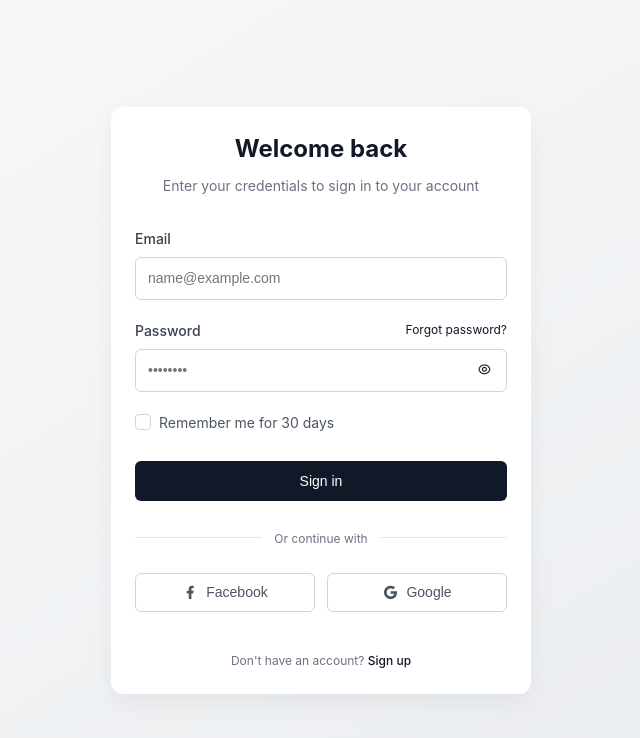
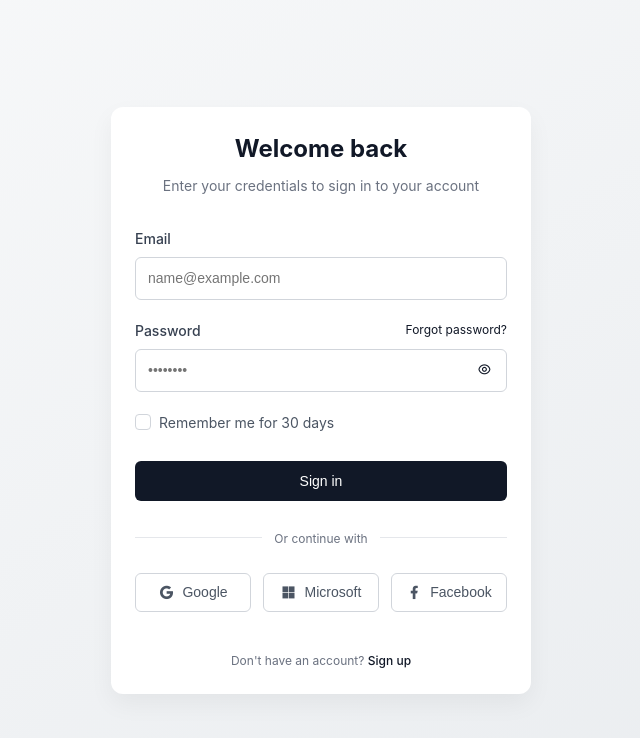
Before and after one commit to baijidhossain/login-page, a plain HTML site: page index.html in a window 1280 px wide. Shown: the whole page, without its empty margins (319-959 px from the left). Drawn offline with nearby package versions, Linux system fonts and the light colour scheme.

Commit message:
Microsoft icon add

```diff
--- a/index.html
+++ b/index.html
@@ -73,14 +73,22 @@
         </div>
 
         <div class="social-login">
+
+          <button class="social-button">
+            <i class="ri-google-fill"></i>
+            Google
+          </button>
+
+          <button class="social-button">
+            <i class="ri-microsoft-fill"></i>
+            Microsoft
+          </button>
+
           <button class="social-button">
             <i class="ri-facebook-fill"></i>
             Facebook
           </button>
-          <button class="social-button">
-            <i class="ri-google-fill"></i>
-            Google
-          </button>
+
         </div>
       </div>
 
--- a/style.css
+++ b/style.css
@@ -274,7 +274,7 @@ body {
 /* Social login buttons */
 .social-login {
   display: grid;
-  grid-template-columns: 1fr 1fr;
+  grid-template-columns: repeat(3, 1fr);
   gap: 0.75rem;
 }
 
```
